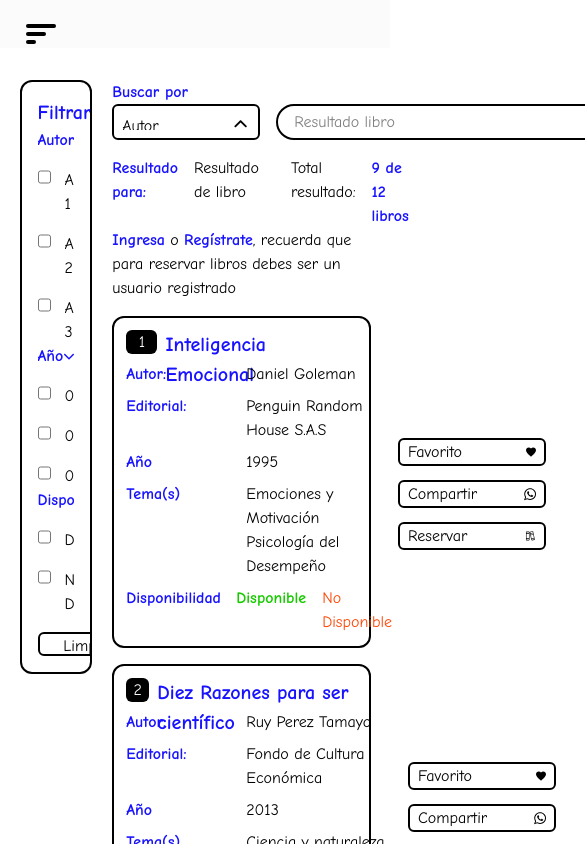
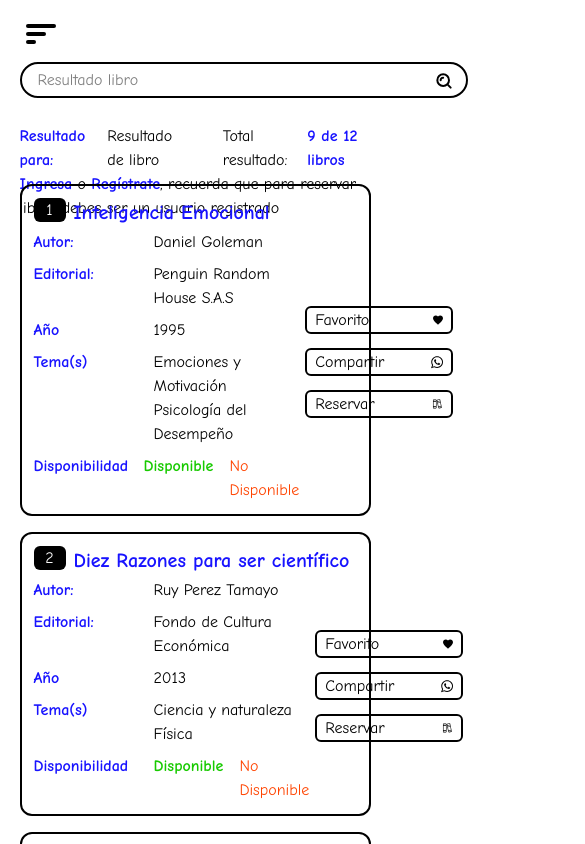
Before and after one commit to juan1988-tech/biblioteams, a React (Vite) app: page /catalogo in a window 390 px wide. Shown: the top 844 px of the page, 585 px wide, since content can reach past the window. Built offline with nearby package versions, Linux system fonts and the light colour scheme.

Commit message:
avances en responsive: catalogo

```diff
--- a/src/App.tsx
+++ b/src/App.tsx
@@ -10,9 +10,7 @@ import Cathalog from './pages/Cathalog/Cathalog';
 function App() {
   return (
     <BrowserRouter>
-    <section className='bg-white-font'>
-      <BurguerButton/>
-    </section>
+    <BurguerButton/>
     <Header/>
     <DarkBackground/>
     <AsideHeader/>
--- a/src/components/FilterCathalog/FilterCathalog.tsx
+++ b/src/components/FilterCathalog/FilterCathalog.tsx
@@ -42,7 +42,9 @@ const FilterCathalog = () => {
     }
   ]
   return (
-    <form className="flex flex-col border-2 border-black border-radius rounded-xl p-4 h-auto overflow-y-hidden transition-all duration-1000 ease-in-out">
+    <form className="flex flex-col border-2 border-black border-radius rounded-xl p-4 h-auto overflow-y-hidden max-w-83
+
+    ">
       <h1 className="text-center text-tittle-blue text-font-h4-20 font-bold">Filtrar</h1>
       <FilterParameter label="Autor" children={authorParameters}/>
       <FilterParameter label="Año" children={yearParameters}/>
--- a/src/components/SelectCathalog/types.ts
+++ b/src/components/SelectCathalog/types.ts
@@ -1,5 +1,5 @@
 export type SelectCathalogProps ={
   label:string,
   selectName:string,
-  selectClassName:"flex flex-col w-37 relative" | "flex flex-col w-37 relative ml-18"
+  selectClassName:"flex flex-col w-37 relative ml-18 max-tablet-hor:ml-4 max-tablet:hidden" | "flex flex-col w-37 relative max-tablet:hidden"
 }
--- a/src/index.css
+++ b/src/index.css
@@ -58,8 +58,8 @@
   /*breakpoints para media queries: responsive design*/
   --breakpoint-*: initial;
   --breakpoint-cellphone:426px;
-  --breakpoint-cellphone-hor: 743px;
-  --breakpoint-tablet: 744px;
+  --breakpoint-cellphone-hor: 528px;
+  --breakpoint-tablet: 746px;
   --breakpoint-tablet-hor:1133px;
   --breakpoint-desktop-1280: 1280px;
   --breakpoint-desktop-1440: 1440px;
--- a/src/pages/Cathalog/Cathalog.tsx
+++ b/src/pages/Cathalog/Cathalog.tsx
@@ -32,7 +32,7 @@ const RenderCathalog:React.FC = () =>{
   },[])
 
     return(
-      <section className="mt-4 flex flex-col">
+      <section className="flex flex-col col-span-9 row-start-3 row-end-4 max-tablet-hor:col-span-3 max-tablet:col-span-4">
         {cathalog && cathalog.map((book,index)=>(
           <CathalogCard
             title={book.title}
@@ -62,24 +62,25 @@ const Cathalog = () => {
   },[])
 
     return (
-    <main className="mt-8">
-      <div className="w-[90%] mx-auto grid grid-cols-12 gap-5">
-        <aside className="col-span-3 h-full">
-            <FilterCathalog/>
+    <main className="mt-8 max-tablet-hor:mt-0">
+      <div className="w-[90%] mx-auto grid grid-cols-12 gap-3 grid-rows-[64px_48px_1fr]
+      max-tablet-hor:grid-cols-4 max-tablet-hor:h-auto max-tablet:justify-center">
+        <aside className="col-span-3 h-full max-tablet-hor:col-span-1 row-start-3 row-end-4 max-tablet:hidden">
+          <FilterCathalog/>
         </aside>
-        <section className="col-span-9">
-            <article className="flex">
-             <div className="col-span-6 max-w-169.5 grid grid-cols-[148px_1fr]">
-              <SelectCathalog label="Buscar por" selectName="find-book" selectClassName="flex flex-col w-37 relative" />
-              <div className="flex border-2 border-black w-md h-9 mt-6 rounded-full relative px-4 ml-4">
-                <input type="text" className="appearance-none w-full h-full outline-none focus:outline-none" placeholder="Resultado libro"/>
-                <img src="/public/assets/navbar-dark-loop.svg" className="h-5 w-5 absolute left-[93%] top-1.75"/>
-              </div>
-             </div>
-             <SelectCathalog label="Ordenar por" selectName="order-book" selectClassName="flex flex-col w-37 relative ml-18"/>
-            </article>
-            <article className="mt-4">
-              <div className="flex flex-col">
+        <article className="flex col-span-9 col-start-4 col-end-13 max-tablet-hor:col-start-1 max-tablet-hor:col-end-5
+        max-tablet:items-center max-tablet:col-span-4 max-tablet:justify-center">
+          <div className="col-span-6  grid grid-cols-[148px_1fr] max-tablet:grid-cols-1 max-tablet:col-span-4">
+           <SelectCathalog label="Buscar por" selectName="find-book" selectClassName="flex flex-col w-37 relative max-tablet:hidden"/>
+            <div className="flex border-2 border-black w-md h-9 mt-6 rounded-full relative px-4 ml-4 max-tablet:m-0">
+             <input type="text" className="appearance-none w-full h-full outline-none focus:outline-none" placeholder="Resultado libro"/>
+              <img src="/assets/navbar-dark-loop.svg" className="h-5 w-5 absolute left-[93%] top-1.75"/>
+            </div>
+          </div>
+          <SelectCathalog label="Ordenar por" selectName="order-book" selectClassName="flex flex-col w-37 relative ml-18 max-tablet-hor:ml-4 max-tablet:hidden"/>
+        </article>
+            <article className="col-span-9 col-start-4 col-end-13 max-tablet-hor:col-start-1 max-tablet-hor:col-end-5">
+              <div className="flex flex-col justify-items-center">
                 <section className="flex">
                   <div className="inline-flex">
                     <p className="text-font-p text-tittle-blue font-bold">Resultado para:</p><p className="text-font-p ml-4">Resultado de libro</p>
@@ -92,10 +93,8 @@ const Cathalog = () => {
                   <p className="text-font-p"><Link className="text-tittle-blue font-bold" to={"/ingresa"}>Ingresa</Link> o <Link to={"/registrate"} className="text-tittle-blue font-bold">Regístrate</Link>, recuerda que para reservar libros debes ser un usuario registrado</p>
                 </section>
               </div>
-
             </article>
             <RenderCathalogLoading loading={loadingCathalog}/>
-        </section>
       </div>
     </main>
   )
```
